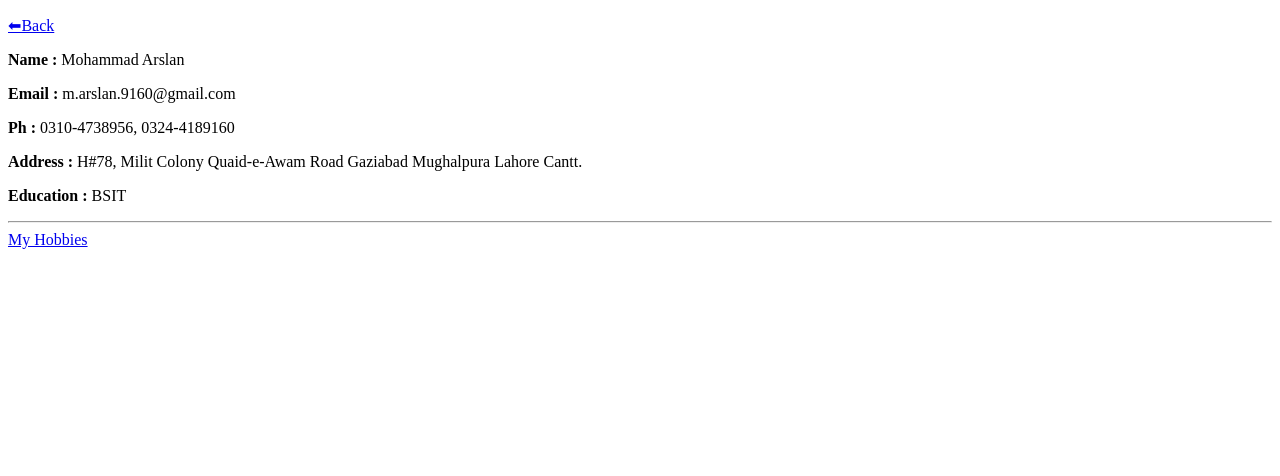
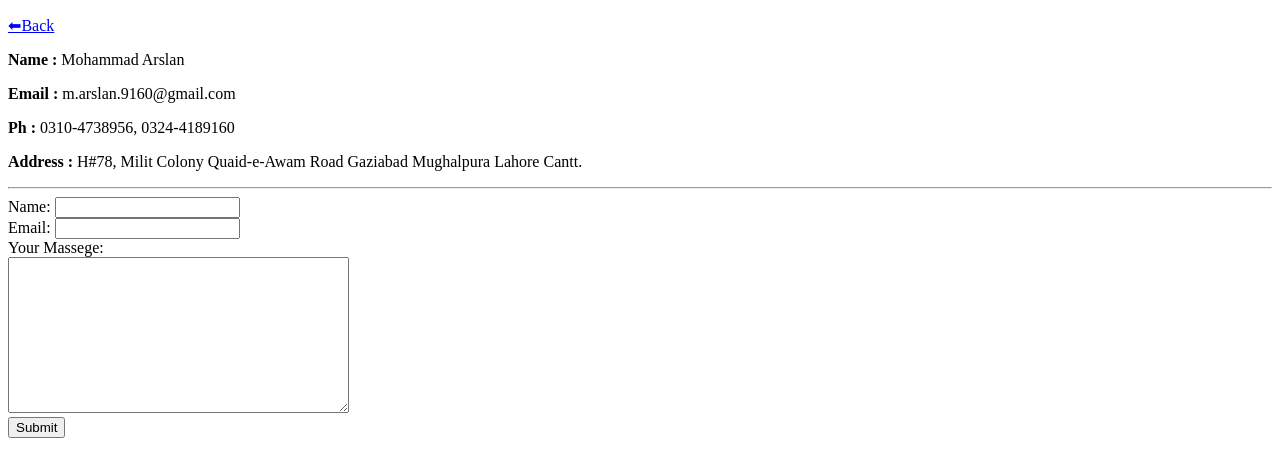
Before and after one commit to mohammadarslan-1/CV, a plain HTML site: page Contactinfo.html in a window 1280 px wide. Drawn offline with Linux system fonts and the light colour scheme.

Commit message:
added Contact information

```diff
--- a/Contactinfo.html
+++ b/Contactinfo.html
@@ -4,17 +4,24 @@
 			<meta charset="UTF-8">
 			<meta name="viewport" content="width=device-width, initial-scale=1.0">
 			<meta http-equiv="X-UA-Compatible" content="ie=edge">
-			<title>Example</title>
+			<title>Contact information</title>
 	</head>
 	<body>
-        <p><a href="cv.html">⬅Back</a></p>
+        <p><a href="index.html">⬅Back</a></p>
         <p><b>Name :</b> Mohammad Arslan</p>
         <p><b>Email :</b> m.arslan.9160@gmail.com</p>
         <p><b>Ph :</b> 0310-4738956, 0324-4189160</p>
         <p><b>Address :</b> H#78, Milit Colony Quaid-e-Awam Road Gaziabad Mughalpura Lahore Cantt.</p>
-        <p><b>Education :</b> BSIT</p>
         <hr>
-		<a href="Hobbies.html" target="_blank">My Hobbies</a>
+        <form action="mailto:info@nexskill.com" method="post" enctype="text/plain">
+          <label>Name: </label>
+          <input type="text" name="yourName" value=""><br>
+          <label>Email: </label>
+          <input type="email" name="yourEmail" value=""><br>
+          <label>Your Massege: </label><br>
+          <textarea name="name" id="" cols="40" rows="10"></textarea><br>
+          <input type="Submit" name="">
+        </form>
 
     </body>
 
```
Also changed, not shown: Hobbies.html (+1 -1 lines), index.html (+7 -7 lines).
